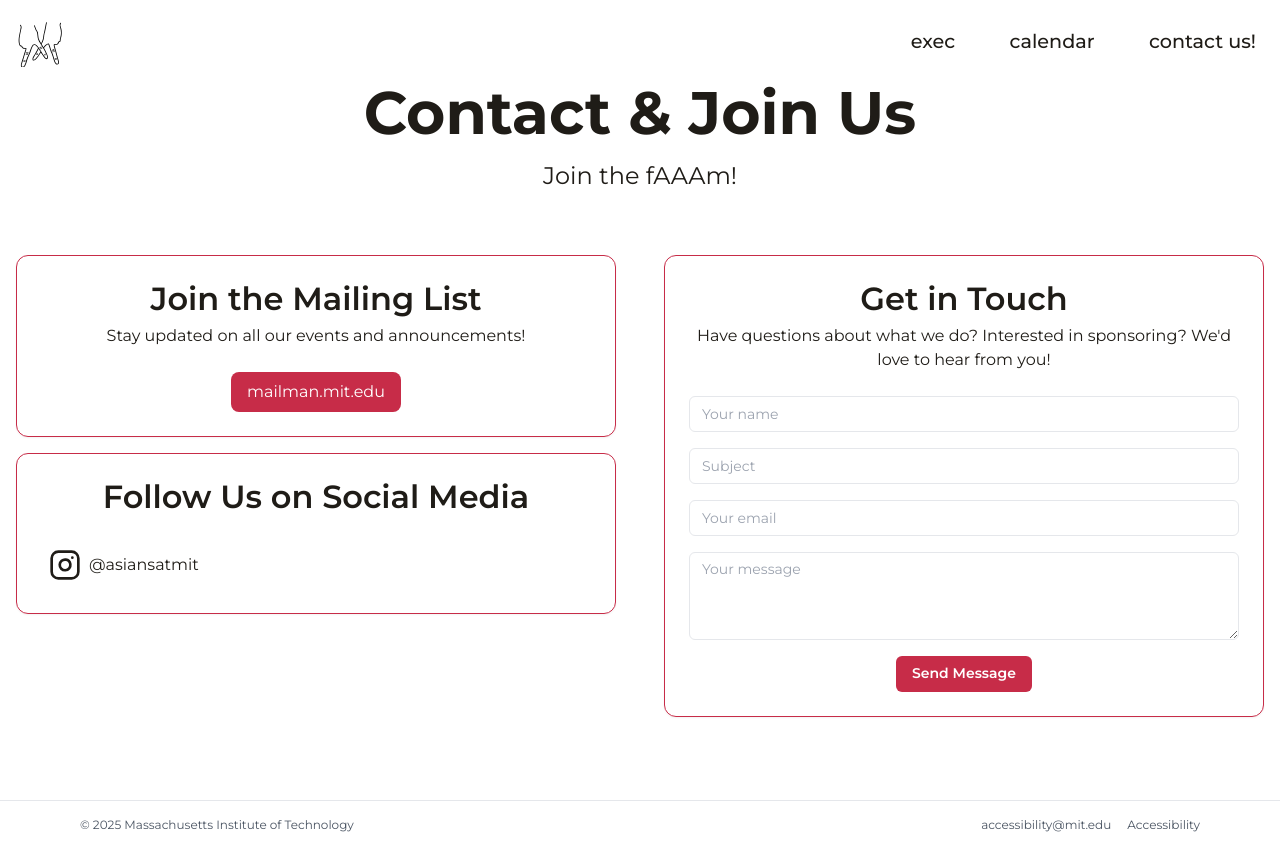
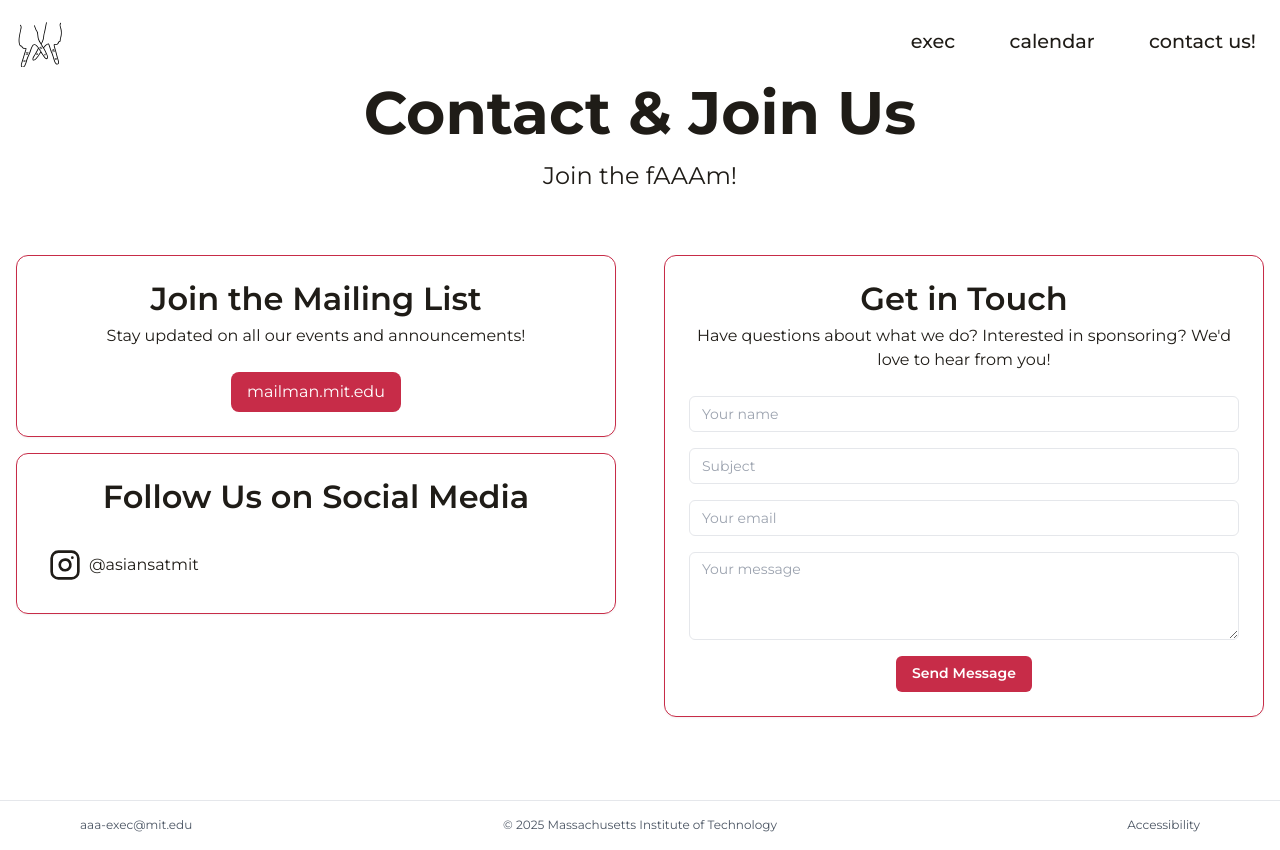
Before and after one commit to vivienhuangg/aaa-redesign, a Next.js app: page /contact in a window 1280 px wide. Built offline with nearby package versions, Linux system fonts and the light colour scheme.

Commit message:
update layout

```diff
--- a/app/layout.jsx
+++ b/app/layout.jsx
@@ -30,26 +30,24 @@ export default function RootLayout({ children }) {
 					{children}
 				</div>
 				<footer className="border-t bg-white/80 backdrop-blur">
-					<div className="mx-auto flex max-w-6xl flex-col gap-2 px-4 py-4 text-xs text-gray-600 sm:flex-row sm:items-center sm:justify-between">
-						<p className="leading-snug">
+					<div className="mx-auto grid max-w-6xl grid-cols-1 gap-2 px-4 py-4 text-xs text-gray-600 sm:grid-cols-3 sm:items-center">
+						<a
+							href="mailto:aaa-exec@mit.edu"
+							className="hover:text-gray-900 underline-offset-2 hover:underline order-2 sm:order-1"
+						>
+							aaa-exec@mit.edu
+						</a>
+						<p className="leading-snug order-1 sm:order-2 text-center">
 							© {new Date().getFullYear()} Massachusetts Institute of Technology
 						</p>
-						<div className="flex flex-wrap items-center gap-4">
-							<a
-								href="mailto:accessibility@mit.edu"
-								className="hover:text-gray-900 underline-offset-2 hover:underline"
-							>
-								accessibility@mit.edu
-							</a>
 						<a
 							href="https://accessibility.mit.edu/"
 							target="_blank"
 							rel="noreferrer"
-								className="hover:text-gray-900 underline-offset-2 hover:underline"
+							className="hover:text-gray-900 underline-offset-2 hover:underline order-3 text-right"
 						>
 							Accessibility
 						</a>
-						</div>
 					</div>
 				</footer>
 			</body>
```
Lines whose indentation alone changed are shown as unchanged.
